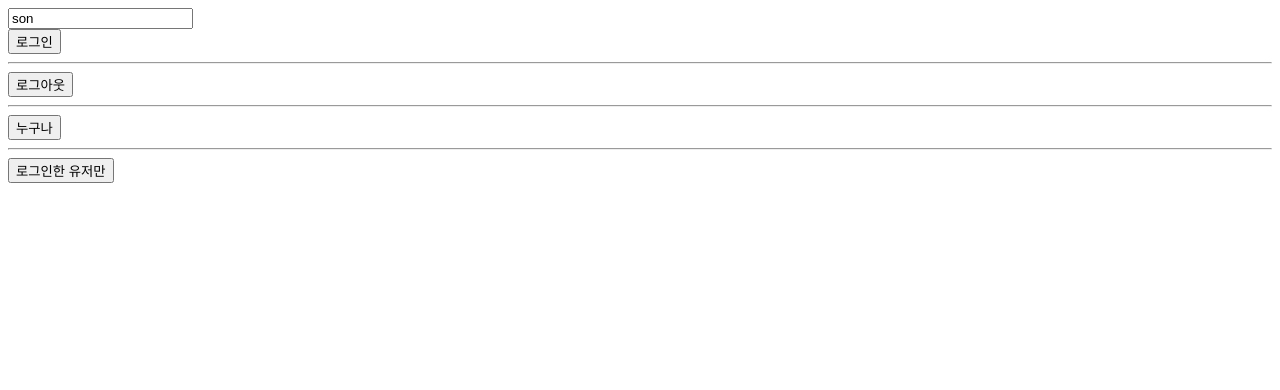
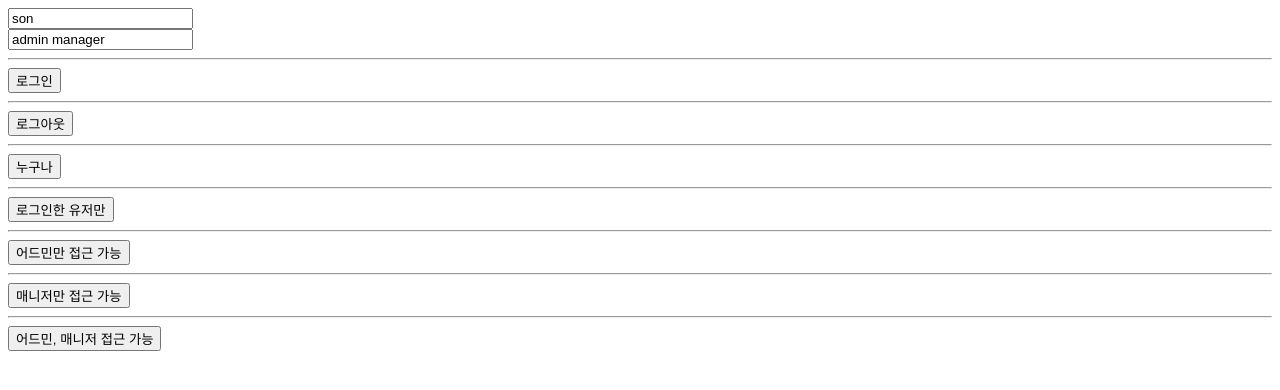
Before and after one commit to JeongHyun-Ha/learn-react, a React (Vite) app: page / in a window 1280 px wide. Shown: the top 390 px of the page. Built offline with nearby package versions, Linux system fonts and the light colour scheme.

Commit message:
권한별 요청 버튼 작성

```diff
--- a/src/App.jsx
+++ b/src/App.jsx
@@ -3,9 +3,10 @@ import axios from "axios";
 
 function App(props) {
   const [username, setUsername] = useState("son");
+  const [scope, setScope] = useState("admin manager");
 
   function handleLogin() {
-    axios.post("/api/main44/login", { username }).then((res) => {
+    axios.post("/api/main44/login", { username, scope }).then((res) => {
       localStorage.setItem("token", res.data);
     });
   }
@@ -29,6 +30,36 @@ function App(props) {
       .catch((err) => alert("로그인을 해주세요"));
   }
 
+  function handleAccessAdmin() {
+    axios
+      .get("/api/main44/admin", {
+        headers: {
+          Authorization: `Bearer ${localStorage.getItem("token")}`,
+        },
+      })
+      .then((res) => alert(res.data));
+  }
+
+  function handleAccessManager() {
+    axios
+      .get("/api/main44/manager", {
+        headers: {
+          Authorization: `Bearer ${localStorage.getItem("token")}`,
+        },
+      })
+      .then((res) => alert(res.data));
+  }
+
+  function handleAccessMA() {
+    axios
+      .get("/api/main44/ma", {
+        headers: {
+          Authorization: `Bearer ${localStorage.getItem("token")}`,
+        },
+      })
+      .then((res) => alert(res.data));
+  }
+
   return (
     <div>
       <div>
@@ -38,6 +69,14 @@ function App(props) {
           onChange={(e) => setUsername(e.target.value)}
         />
       </div>
+      <div>
+        <input
+          type="text"
+          defaultValue={scope}
+          onChange={(e) => setScope(e.target.value)}
+        />
+      </div>
+      <hr />
       <button onClick={handleLogin}>로그인</button>
       <hr />
       <button onClick={handleLogout}>로그아웃</button>
@@ -45,6 +84,12 @@ function App(props) {
       <button onClick={handleAccessAll}>누구나</button>
       <hr />
       <button onClick={handleAccessUser}>로그인한 유저만</button>
+      <hr />
+      <button onClick={handleAccessAdmin}>어드민만 접근 가능</button>
+      <hr />
+      <button onClick={handleAccessManager}>매니저만 접근 가능</button>
+      <hr />
+      <button onClick={handleAccessMA}>어드민, 매니저 접근 가능</button>
     </div>
   );
 }
```
